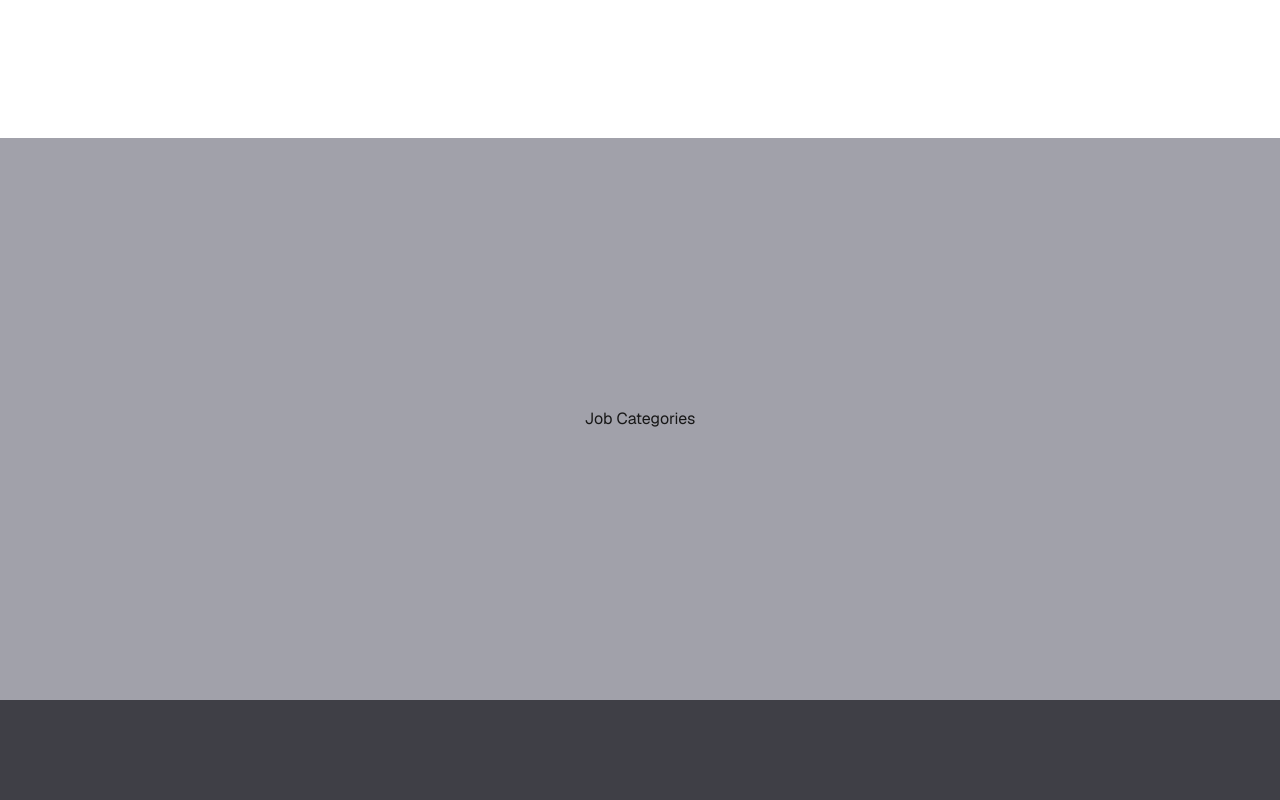
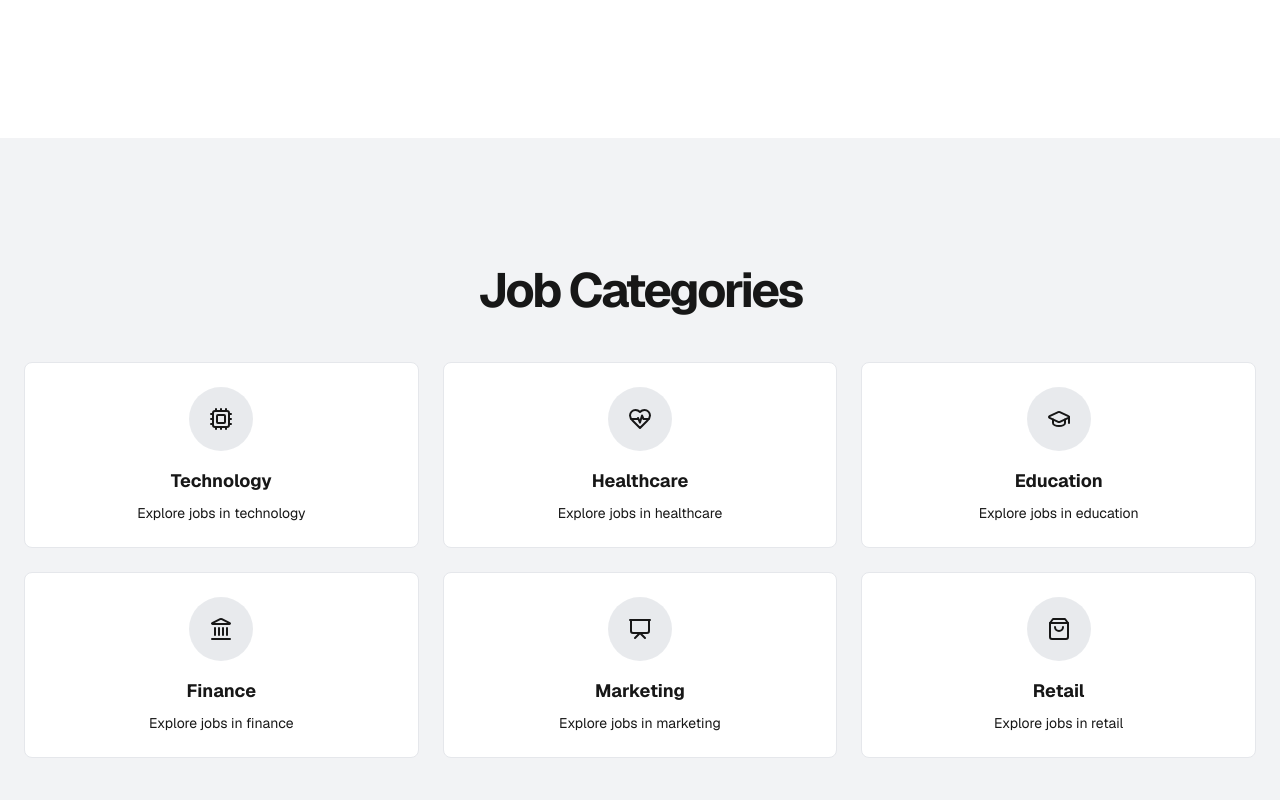
Before and after one commit to cascabeanie/boulot, a Next.js app: page / in a window 1280 px wide. Shown: the part 480-1280 px from the top of the page. Built offline with nearby package versions, Linux system fonts and the light colour scheme.

Commit message:
style: add categories section to home page

```diff
--- a/app/page.tsx
+++ b/app/page.tsx
@@ -5,7 +5,7 @@ import SearchJobs from "@/components/main/home-page/search-jobs";
 export default function Home() {
   return (
     <>
-      <main className="grid grid-rows-[repeat(3,_1fr)]">
+      <main className="grid grid-rows-[repeat(3,_auto)]">
         <SearchJobs />
 
         <JobCategories />
--- a/components/main/home-page/job-categories.tsx
+++ b/components/main/home-page/job-categories.tsx
@@ -1,8 +1,81 @@
+"use client";
+
+import { useRouter } from "next/navigation";
+
+import { Cpu } from "lucide-react";
+import { HeartPulse } from "lucide-react";
+import { GraduationCap } from "lucide-react";
+import { Landmark } from "lucide-react";
+import { Presentation } from "lucide-react";
+import { ShoppingBag } from "lucide-react";
+
+const categories = [
+  {
+    id: 1,
+    title: "Technology",
+    icon: <Cpu />,
+  },
+  {
+    id: 2,
+    title: "Healthcare",
+    icon: <HeartPulse />,
+  },
+  {
+    id: 3,
+    title: "Education",
+    icon: <GraduationCap />,
+  },
+  {
+    id: 4,
+    title: "Finance",
+    icon: <Landmark />,
+  },
+  {
+    id: 5,
+    title: "Marketing",
+    icon: <Presentation />,
+  },
+  {
+    id: 6,
+    title: "Retail",
+    icon: <ShoppingBag />,
+  },
+];
+
 export default function JobCategories() {
+  const router = useRouter();
+
   return (
     <>
-      <section className="flex items-center justify-center bg-zinc-400">
-        Job Categories
+      <section className="flex justify-center py-12 md:py-24 lg:py-32 bg-gray-200/50 w-full">
+        <div className="container px-4 md:px-6">
+          <h2 className="text-3xl font-bold tracking-tighter sm:text-4xl md:text-5xl text-center mb-12">
+            Job Categories
+          </h2>
+          <div className="grid gap-6 md:grid-cols-2 lg:grid-cols-3 justify-items-center w-full">
+            {categories.map((category) => (
+              <div
+                key={category.id}
+                className="bg-white hover:shadow-lg transition-shadow duration-300 cursor-pointer rounded-lg border md:max-w-md w-full group"
+                onClick={() => {
+                  router.push(
+                    `/results/1?keywords=${category.title}&resultsToTake=5`
+                  );
+                }}
+              >
+                <div className="p-6 flex flex-col items-center text-center">
+                  <span className="w-16 h-16 bg-gray-300/50 rounded-full flex items-center justify-center mb-4 transition-colors group-hover:bg-gray-300 hover:animate-pulse">
+                    {category.icon}
+                  </span>
+                  <h3 className="text-lg font-bold mb-2">{category.title}</h3>
+                  <p className="text-sm text-muted-foreground">
+                    Explore jobs in {category.title.toLowerCase()}
+                  </p>
+                </div>
+              </div>
+            ))}
+          </div>
+        </div>
       </section>
     </>
   );
--- a/components/ui/modals/form-modal.tsx
+++ b/components/ui/modals/form-modal.tsx
@@ -30,7 +30,7 @@ export default function FormModal({
       <dialog
         ref={modalRef}
         onCancel={closeModal}
-        className="fixed inset-0 sm:w-full sm:max-w-xl md:max-w-3xl border-2 border-zinc-900 rounded-lg p-8 z-20"
+        className="fixed inset-0 sm:w-full sm:max-w-xl md:max-w-3xl border-2 border-zinc-900 rounded-lg p-8  backdrop:bg-gray-300/80 z-20"
       >
         <div className="flex justify-end mb-6">
           <SquareX
```
